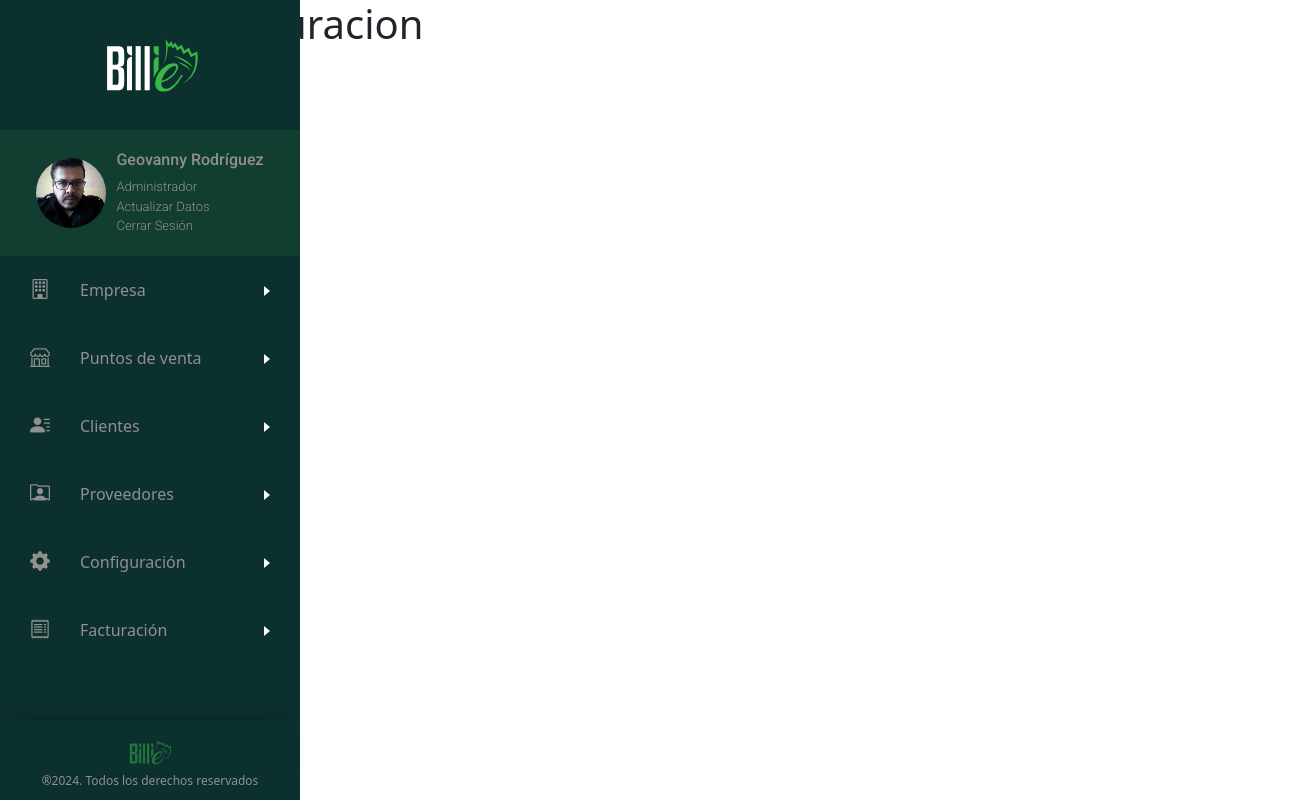
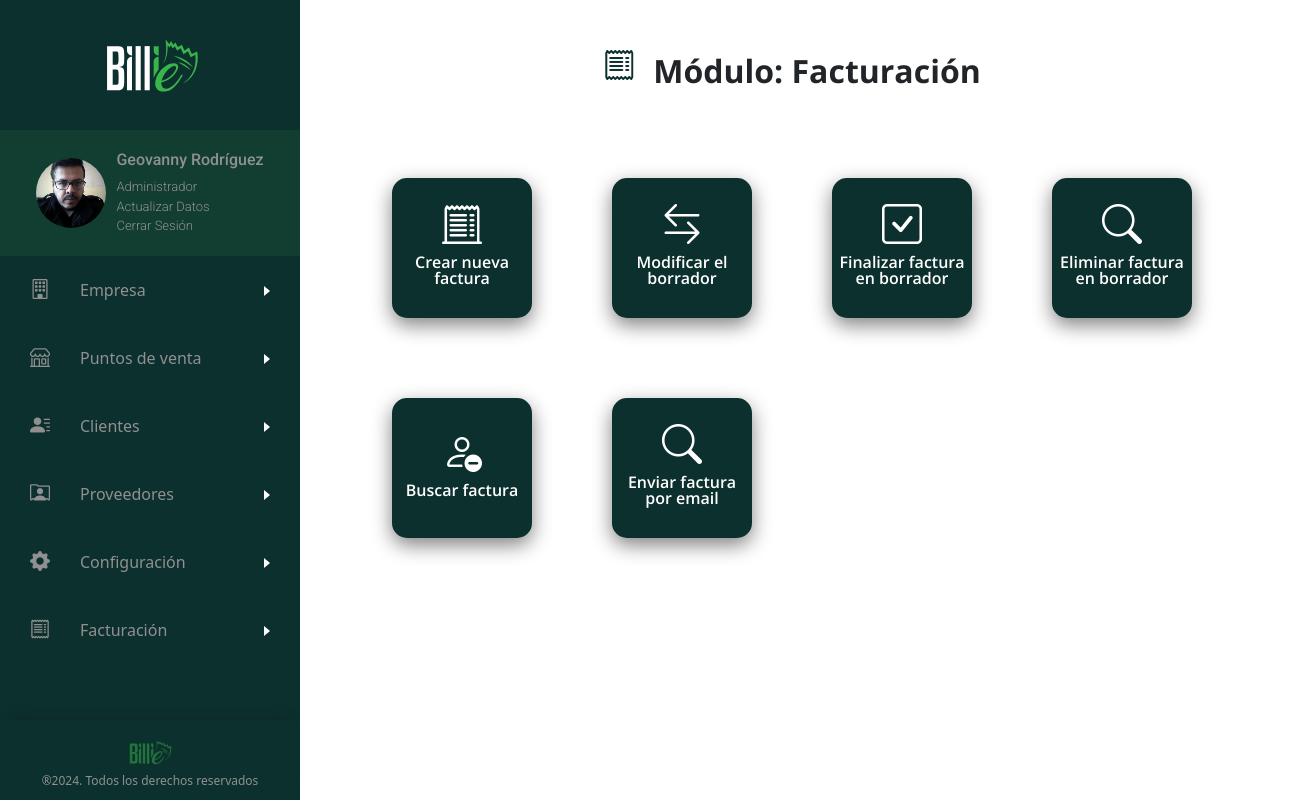
Before and after one commit to GeoRCH593/tfe-react, a React (Vite) app: page /facturacion in a window 1280 px wide. Shown: the whole page, 1304 px wide, since content can reach past the window. Built offline with nearby package versions, Linux system fonts and the light colour scheme.

Commit message:
create all principal menus

```diff
--- a/src/Components/Pages/Configuracion/Configuracion.jsx
+++ b/src/Components/Pages/Configuracion/Configuracion.jsx
@@ -1,8 +1,41 @@
+import {Menu4CardsContain, MenusBody, TitlePage2} from '../../../styles/menuStyles/menu';
+import MenuCard from '../../MenuCard/MenuCard';
+
+const Modul = "Configuración"
+const IconClass = "bi bi-gear-fill"
+
+const makeCards = [
+  {
+    classDiv: "bi bi-gear-wide-connected",
+    title: "Configurar datos para facturación",
+    to: "clientes/crear"
+  },
+  {
+    classDiv: "bi bi-sort-numeric-down",
+    title: "Ingresar secuencial de factura",
+    to: "clientes/actualizar"
+  },
+
+];
+
 const Configuracion = () => {
   return (
-    <div>
-      <h1>Configuracion</h1>
-    </div>
+    <MenusBody>
+    <TitlePage2>
+      <i className={IconClass}></i>
+      <h2>Módulo: {Modul}</h2>
+    </TitlePage2>
+    <Menu4CardsContain>
+      {makeCards.map((card, i) => (
+        <MenuCard
+          key={i}
+          to={card.to}
+          classDiv={card.classDiv}
+          title={card.title}
+        />
+      ))}
+    </Menu4CardsContain>
+  </MenusBody>
   );
 };
 
--- a/src/Components/Pages/Facturacion/Facturacion.jsx
+++ b/src/Components/Pages/Facturacion/Facturacion.jsx
@@ -1,8 +1,60 @@
+import {Menu4CardsContain, MenusBody, TitlePage2} from '../../../styles/menuStyles/menu';
+import MenuCard from '../../MenuCard/MenuCard';
+
+const Modul = "Facturación"
+const IconClass = "bi bi-receipt"
+
+const makeCards = [
+  {
+    classDiv: "bi bi-receipt-cutoff",
+    title: "Crear nueva factura",
+    to: "facturacion/crear"
+  },
+  {
+    classDiv: "bi bi-arrow-left-right",
+    title: "Modificar el borrador",
+    to: "facturacion/actualizar"
+  },
+  {
+    classDiv: "bi bi-check-square",
+    title: "Finalizar factura en borrador",
+    to: "facturacion/eliminar"
+  },
+  {
+    classDiv: "bi bi-search",
+    title: "Eliminar factura en borrador",
+    to: "facturacion/busqueda"
+  },
+  {
+    classDiv: "bi bi-person-dash",
+    title: "Buscar factura",
+    to: "facturacion/eliminar"
+  },
+  {
+    classDiv: "bi bi-search",
+    title: "Enviar factura por email",
+    to: "facturacion/busqueda"
+  },
+];
+
 const Facturacion = () => {
   return (
-    <div>
-      <h1>Modulo de facturacion</h1>
-    </div>
+    <MenusBody>
+    <TitlePage2>
+      <i className={IconClass}></i>
+      <h2>Módulo: {Modul}</h2>
+    </TitlePage2>
+    <Menu4CardsContain>
+      {makeCards.map((card, i) => (
+        <MenuCard
+          key={i}
+          to={card.to}
+          classDiv={card.classDiv}
+          title={card.title}
+        />
+      ))}
+    </Menu4CardsContain>
+  </MenusBody>
   );
 };
 
--- a/src/Components/SideBar/SideBarBtns.jsx
+++ b/src/Components/SideBar/SideBarBtns.jsx
@@ -33,6 +33,7 @@ const SideBarBtns = ({ to, icon, title, span, subBtn, handleclick }) => {
         </NavLinks>
       ) : (
         <NavBtn
+        to={{pathname:to, state: { flag: title } }}
         onClick={() => handleSubMenu()}>
           <Icon>{icon}</Icon>
           {title}
--- a/src/styles/Sidebar/sideBar.js
+++ b/src/styles/Sidebar/sideBar.js
@@ -1,4 +1,4 @@
-import { NavLink } from "react-router-dom";
+import { Link, NavLink } from "react-router-dom";
 import styled from "styled-components";
 /*Contenedor general sidebar */
 export const SideBarWrapper = styled.div`
@@ -98,7 +98,7 @@ export const Subfooter = styled.div`
 `;
 
 /* Contenedor de link menu sidebar */
-export const NavBtn = styled.div`
+export const NavBtn = styled(Link)`
   position: relative;
   color: #909090;
   padding: 15px 20px;
```
